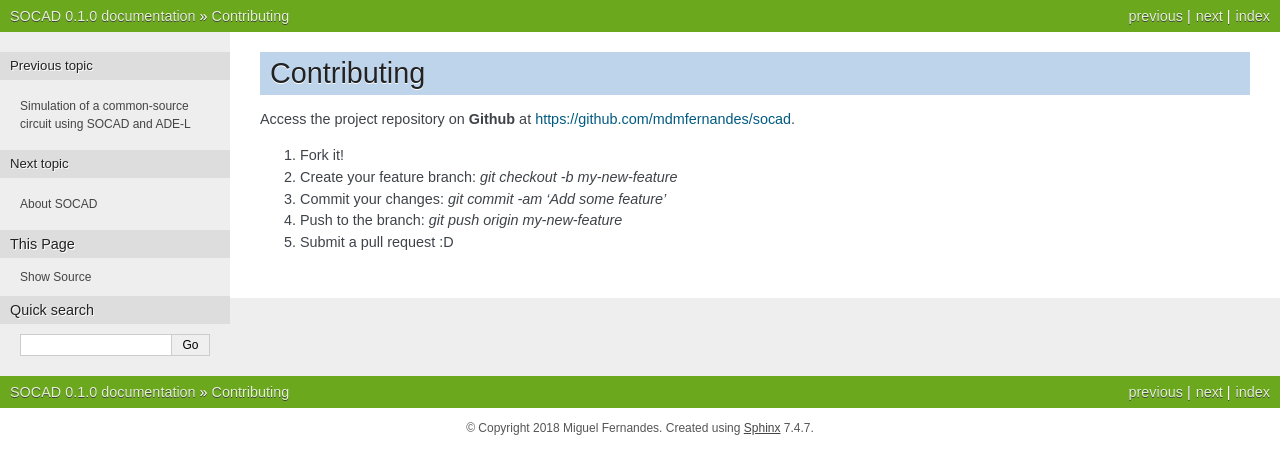
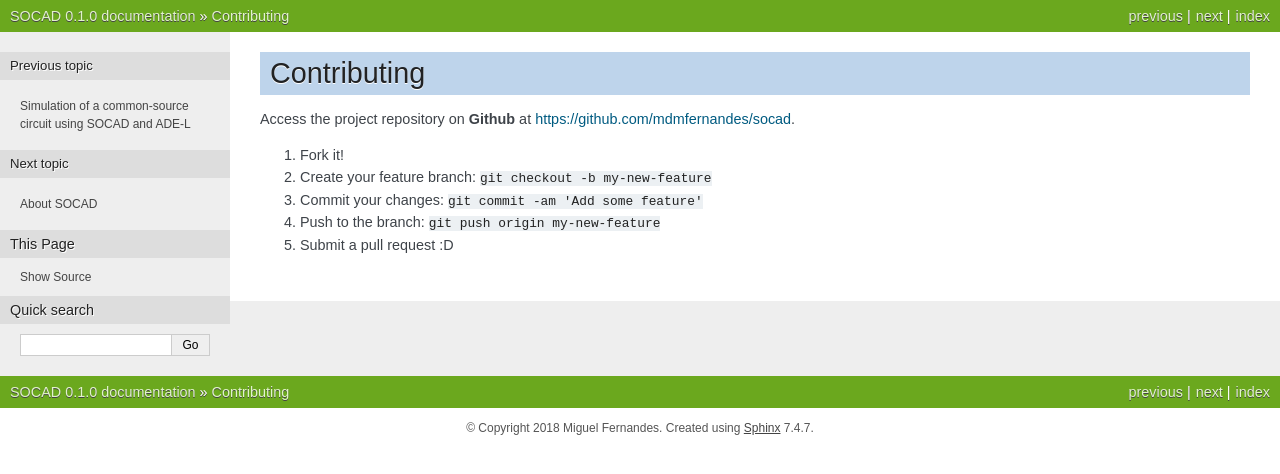
Before and after one commit to mdmfernandes/socad, a Sphinx documentation site: the page built from docs/contributing.rst, in a window 1280 px wide. Shown: the top 474 px of the page. Built offline with Sphinx 7.4.7, drawn with Linux system fonts in a browser that asks for light colours.

```diff
--- a/docs/contributing.rst
+++ b/docs/contributing.rst
@@ -4,7 +4,7 @@ Contributing
 Access the project repository on **Github** at https://github.com/mdmfernandes/socad.
 
 1. Fork it!
-2. Create your feature branch: `git checkout -b my-new-feature`
-3. Commit your changes: `git commit -am 'Add some feature'`
-4. Push to the branch: `git push origin my-new-feature`
+2. Create your feature branch: ``git checkout -b my-new-feature``
+3. Commit your changes: ``git commit -am 'Add some feature'``
+4. Push to the branch: ``git push origin my-new-feature``
 5. Submit a pull request :D
```
